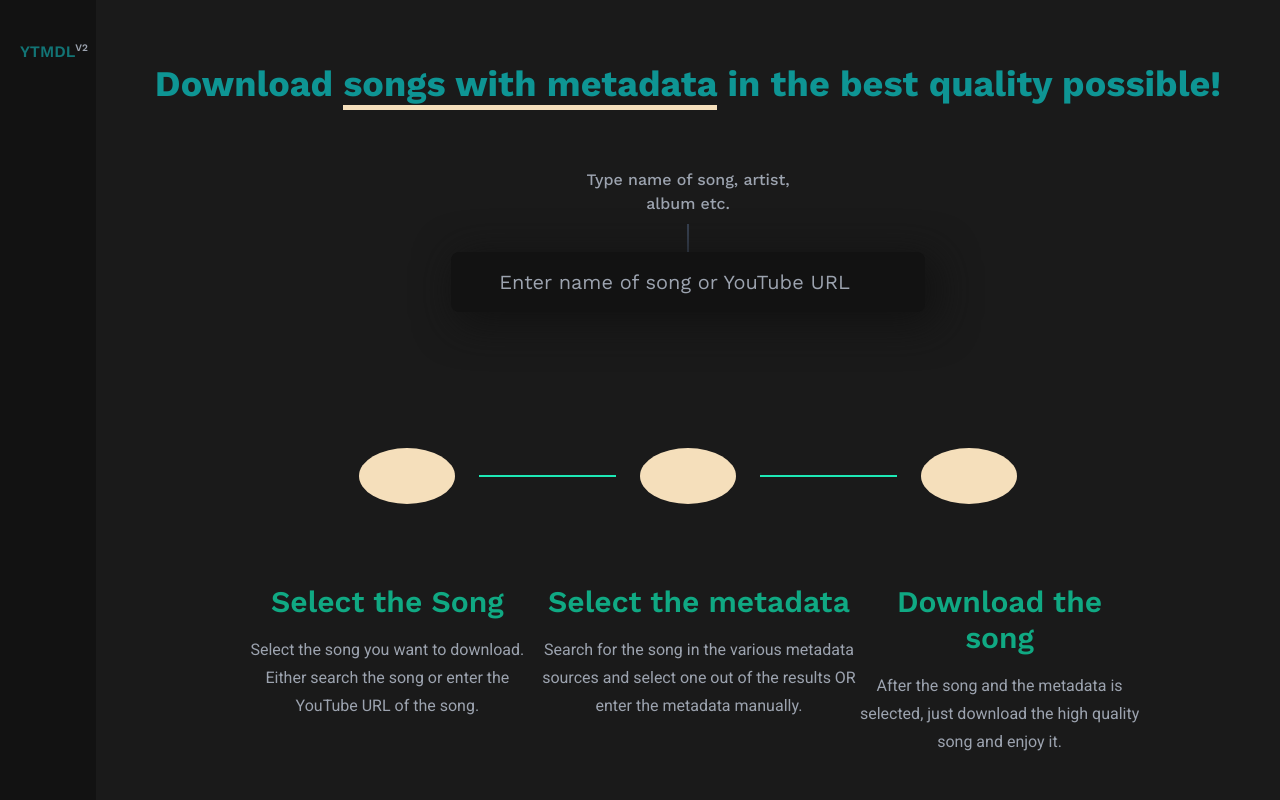
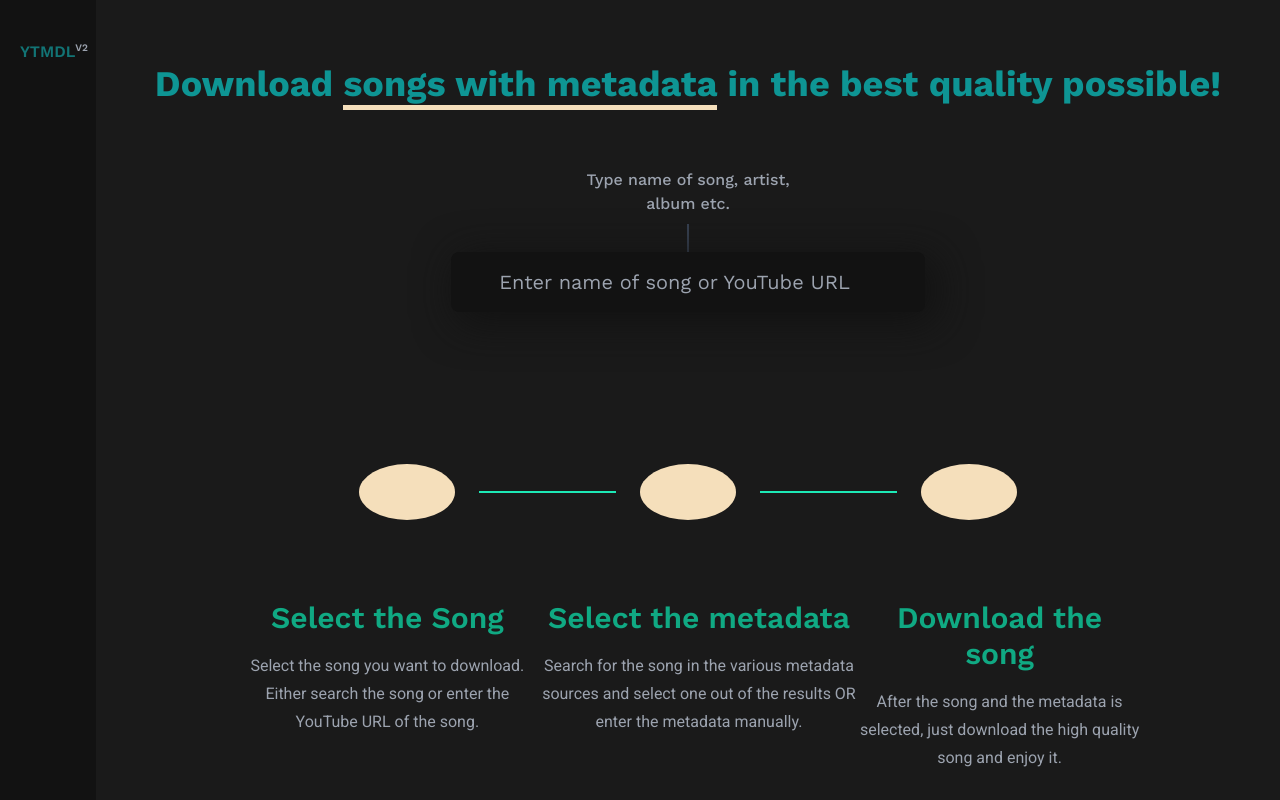
Before and after one commit to deepjyoti30/ytmdl-web-v2, a Vue app: page / in a window 1280 px wide. Shown: the top 800 px of the page. Built offline with nearby package versions, Linux system fonts and the light colour scheme; some icons are missing; what vue-resource would draw is missing.

Commit message:
Add some margin to the steps component

```diff
--- a/src/components/Details.vue
+++ b/src/components/Details.vue
@@ -1,7 +1,7 @@
 <template>
   <div class="details__container">
     <div
-      class="details--content md:w-5/6 w-6/6 px-4 md:px-0 mr-auto ml-auto mt-24 md:mb-16 py-4 md:block flex justify-between"
+      class="details--content md:w-5/6 w-6/6 px-4 md:px-0 mr-auto ml-auto md:mt-28 mt-24 md:mb-16 py-4 md:block flex justify-between"
     >
       <div
         class="icon--content md:w-4/6 w-1/6 md:mr-auto md:ml-auto py-6 md:flex block justify-center items-center"
```
